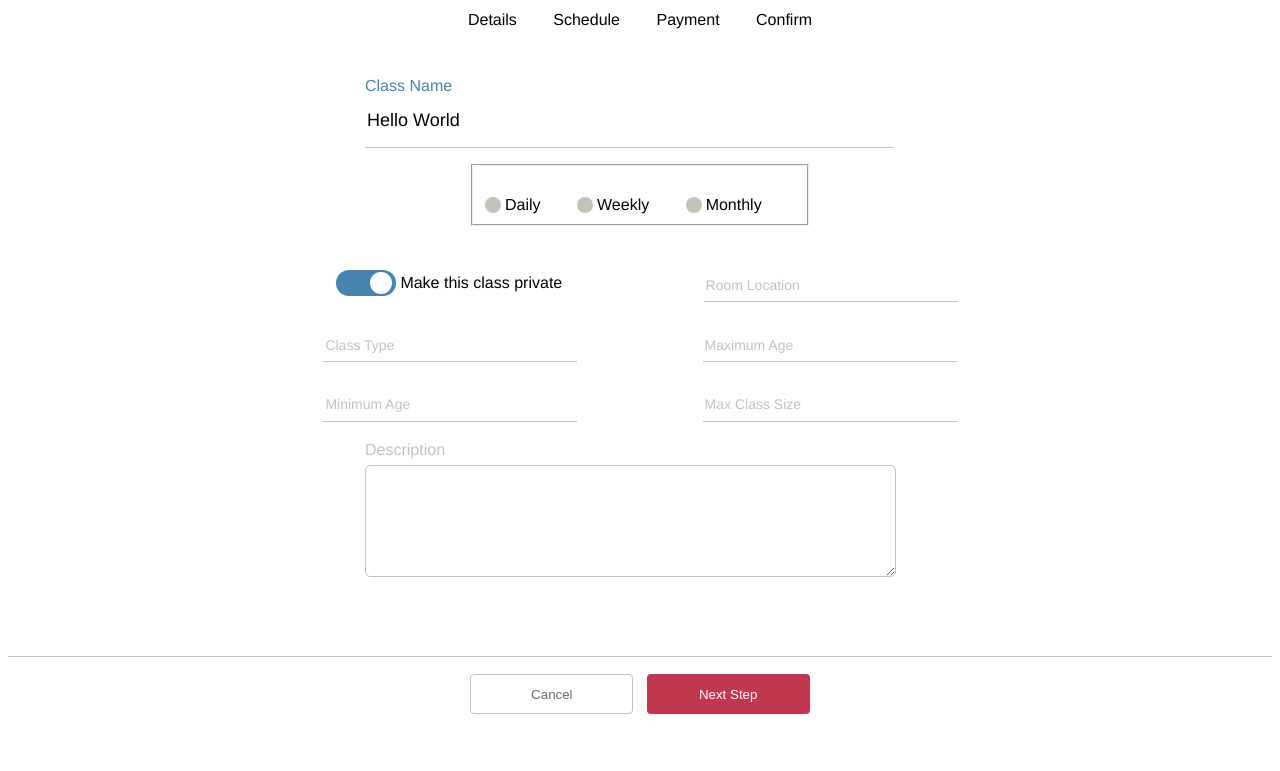
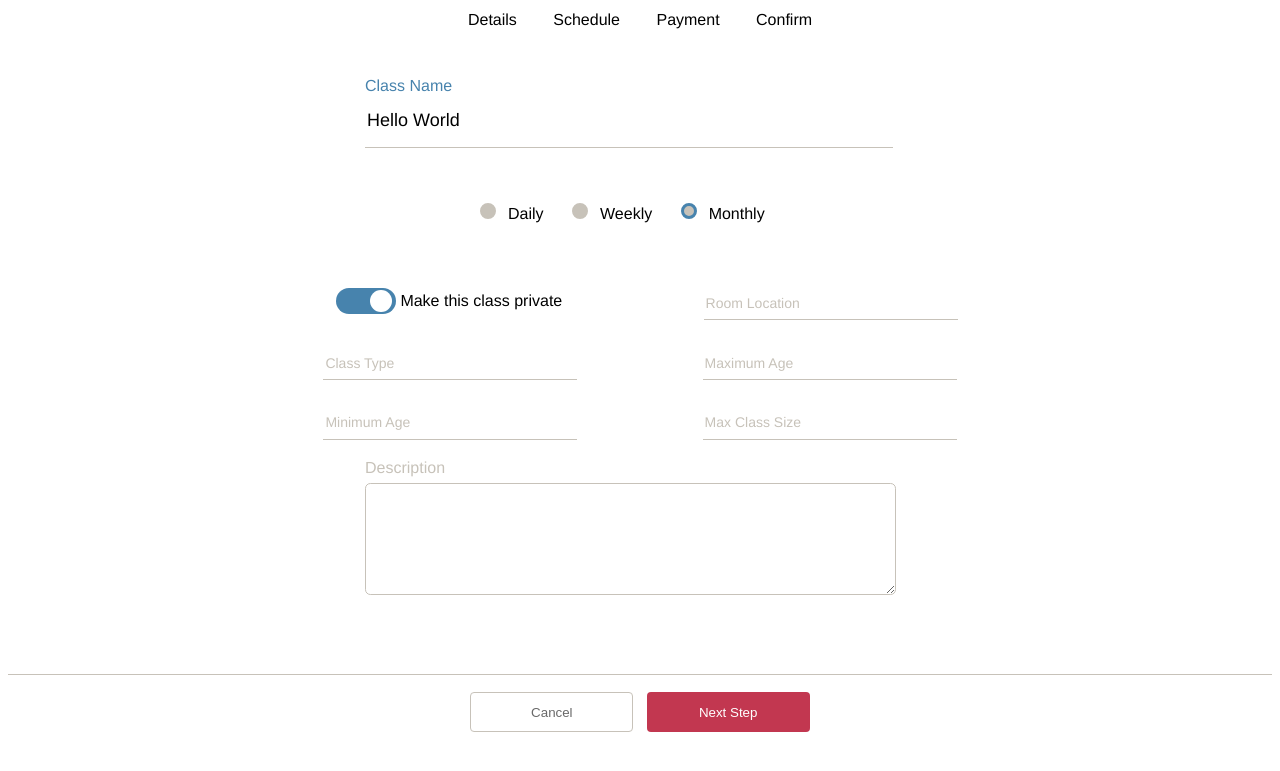
Before and after one commit to toalina/helpful-human-challenge, a website: page src/index.html in a window 1280 px wide. Shown: the part 141-912 px from the top of the page. Drawn offline with nearby package versions, Linux system fonts and the light colour scheme; files that its build step writes are made by us from their sources.

Commit message:
Add accessibility to radio buttons

```diff
--- a/src/index.html
+++ b/src/index.html
@@ -36,15 +36,18 @@
           </div>
         </fieldset>
 
+        <fieldset class="radio-wrapper">
+          <label for="daily">
+            <input type="radio" value="daily" name="time" id="daily"> <span>Daily</span>
+          </label>
 
-        <fieldset class="radio-wrapper">
-          <!-- Radio buttons -->
-          <input type="radio" id="daily" name="daily" value="daily">
-          <label for="daily"><span></span>Daily</label>
-          <input type="radio" id="weekly" name="weekly" value="weekly">
-          <label for="weekly"><span></span>Weekly</label>
-          <input type="radio" id="monthly" name="monthly" value="monthly">
-          <label for="monthly"><span></span>Monthly</label>
+          <label for="weekly">
+            <input type="radio" value="weekly" name="time" id="weekly"> <span>Weekly</span>
+          </label>
+
+          <label for="monthly">
+            <input type="radio" value="monthly"  name="time" id="monthly" checked> <span>Monthly</span>
+          </label>
         </fieldset>
 
         <div class="form-wrapper">
--- a/src/js/scripts.js
+++ b/src/js/scripts.js
@@ -1,7 +1,5 @@
-// Code for active state
-
+// Code for active input and textarea
 // when active, border-bottom blue
-
 // when inactive, border-bottom gray
 
 $(document).ready(function(){
@@ -19,3 +17,14 @@ $(document).ready(function(){
     $(this).removeClass("active");
   });
 });
+
+
+$('.state').change(function () {
+  $(this).parent().find('.state').each(function () {
+    if (this.checked) {
+      $(this).attr('aria-selected', 'true');
+    } else {
+      $(this).removeAttr('aria-selected');
+    }
+  });
+});
--- a/src/sass/_radio.scss
+++ b/src/sass/_radio.scss
@@ -3,35 +3,55 @@
   padding-top: 30px;
   display: block;
   margin: 0 auto;
-  width: 310px;
-
+  width: 320px;
+  border: none;
+  /* One radio button per line */
   label {
-    margin-right: 2em;
-    font-size: 16px;
+    display: inline-block;
+    cursor: pointer;
+    line-height: 2.5;
+    font-size: 1em;
+    margin-right: 1.5em;
   }
 
-  label:last-child:after {
-    margin-right: 0;
+  [type="radio"] + span {
+    display: inline-block;
   }
-  input[type="radio"] {
-    display:none;
+  /* HTML5 Boilerplate accessible hidden styles */
+  [type="radio"] {
+    border: 0;
+    clip: rect(0 0 0 0);
+    height: 1px;
+    margin: -1px;
+    overflow: hidden;
+    padding: 0;
+    position: absolute;
+    width: 1px;
   }
-  input[type="radio"] + label span {
-    border-radius: 50%;
-    display:inline-block;
+
+
+  /* the basic, unchecked style */
+  [type="radio"] + span:before {
+    content: '';
+    display: inline-block;
     width: 1em;
     height: 1em;
-    margin:-1px 4px 0 0;
-    vertical-align:middle;
+    // vertical-align: -0.25em;
+    border-radius: 1em;
+    border: 2px solid $color-primary;
+    box-sizing: border-box;
     background: $color-primary;
-    border: 3px solid $color-primary;
-    box-sizing: border-box;
-    cursor:pointer;
+    margin-right: 0.75em;
+    transition: 0.2s ease all;
   }
-  input[type="radio"]:checked + label span {
-    background: $color-primary;
+
+  /* the checked style using the :checked pseudo class */
+  [type="radio"]:checked + span:before {
     border: 3px solid $color-secondary;
   }
 
-
+  /* never forget focus styling */
+  [type="radio"]:focus + span:after {
+    line-height: 1;
+  }
 }
```
Also changed, not shown: public/index.html (+11 -8 lines), public/css/main.css.
